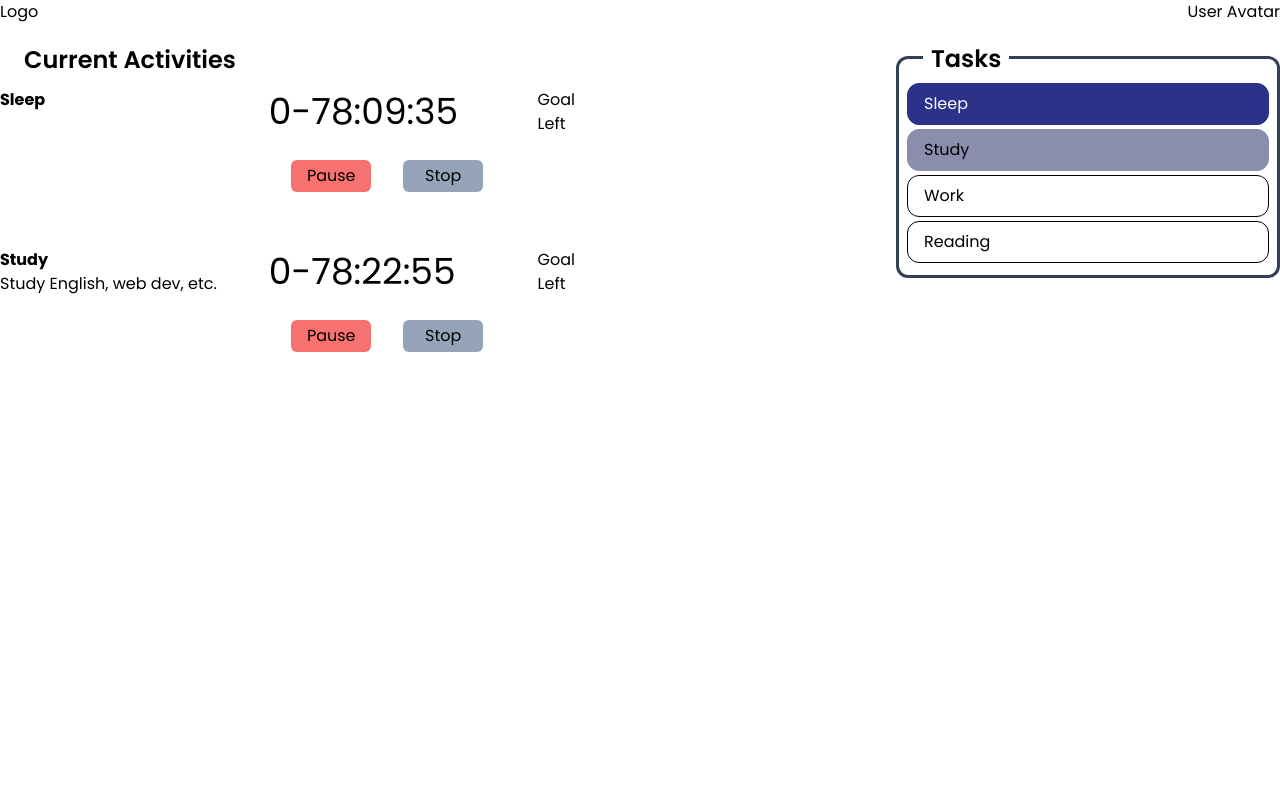
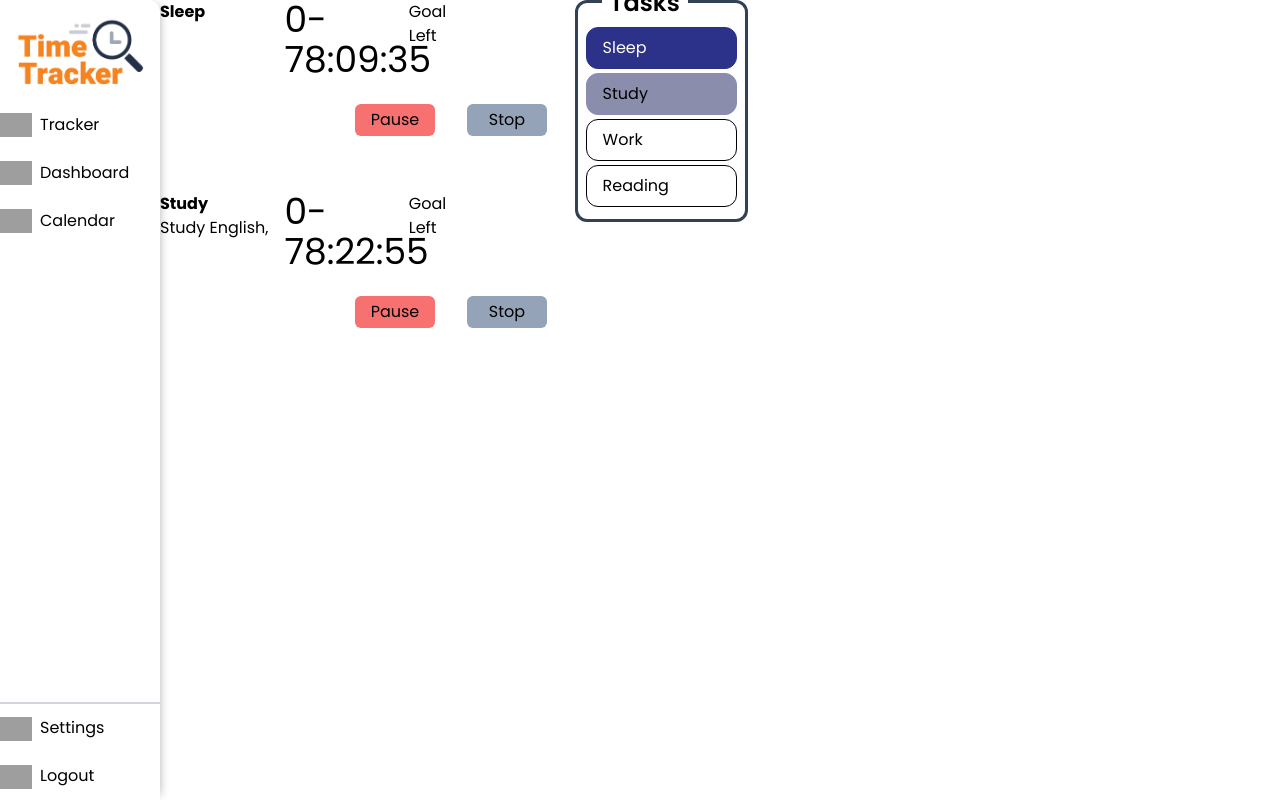
Before and after one commit to cedar314/time-tracker-client, a React (Create React App) app: page / in a window 1280 px wide. Built offline with nearby package versions, Linux system fonts and the light colour scheme; grey boxes are pictures that could not be loaded.

Commit message:
Responsive nav bar

```diff
--- a/src/App.tsx
+++ b/src/App.tsx
@@ -3,7 +3,7 @@ import { BrowserRouter, Routes, Route } from 'react-router-dom'
 
 import AppLayout from 'layouts/AppLayout'
 import Dashboard from 'components/Dashboard'
-import TimeTracker from 'components/TimeTracker'
+import TimeTracker from 'components/tracker/TimeTracker'
 import Login from 'pages/auth/Login'
 import Landing from 'pages/Landing'
 import Register from 'pages/auth/Register'
--- a/src/components/Navbar.tsx
+++ b/src/components/Navbar.tsx
@@ -1,16 +1,116 @@
 import React from 'react'
+import { Link, NavLink } from 'react-router-dom'
+import LogoImg from '../assets/svg/LogoPlaceholder.png'
 
 function Navbar() {
   return (
-    <nav className="sticky flex flex-row">
-      <Logo />
-      <UserAvatar />
+    <>
+      <MobileNav />
+      <SideNav />
+    </>
+  )
+}
+
+function MobileNav() {
+  return (
+    <nav className="fixed w-screen h-[64px] bottom-0 flex item-center justify-evenly bg-gray-900 sm:hidden">
+      <MobileNavLink
+        to="/"
+        iconSrc="https://img.icons8.com/windows/64/ffffff/stopwatch.png"
+      />
+      <MobileNavLink
+        to="dashboard"
+        iconSrc="https://img.icons8.com/ios/50/ffffff/combo-chart--v1.png"
+      />
+      <MobileNavLink
+        to="calendar"
+        iconSrc="https://img.icons8.com/ios/50/ffffff/calendar--v1.png"
+      />
+      <MobileNavLink
+        to="setting"
+        iconSrc="https://img.icons8.com/external-kiranshastry-solid-kiranshastry/64/ffffff/external-user-interface-kiranshastry-solid-kiranshastry-1.png"
+      />
+    </nav>
+  )
+}
+
+function MobileNavLink({ to, iconSrc }: { to: string; iconSrc: string }) {
+  return (
+    <Link className="py-3 w-[25%] active:bg-gray-600" to={to}>
+      <img className="h-full mx-auto" src={iconSrc} />
+    </Link>
+  )
+}
+
+function SideNav() {
+  return (
+    <nav
+      className="shadow-[5px_0px_10px_-5px_rgba(0,0,0,0.3)] border-slate-600 rounded-tr-xl
+      hidden sm:flex flex-col sticky top-0 left-0 w-[160px] h-screen"
+    >
+      <div className="flex flex-col">
+        <Logo />
+        <SideNavLink
+          to="/"
+          iconSrc="https://img.icons8.com/windows/64/585858/stopwatch.png"
+        >
+          Tracker
+        </SideNavLink>
+        <SideNavLink
+          to="dashboard"
+          iconSrc="https://img.icons8.com/ios/50/585858/combo-chart--v1.png"
+        >
+          Dashboard
+        </SideNavLink>
+        <SideNavLink
+          to="calendar"
+          iconSrc="https://img.icons8.com/ios/50/585858/calendar--v1.png"
+        >
+          Calendar
+        </SideNavLink>
+      </div>
+      <div className="flex flex-col mt-auto">
+        <SeparatorLine />
+        <SideNavLink
+          to="setting"
+          iconSrc="https://img.icons8.com/external-kiranshastry-solid-kiranshastry/64/585858/external-user-interface-kiranshastry-solid-kiranshastry-1.png"
+        >
+          Settings
+        </SideNavLink>
+        <SideNavLink
+          to="login"
+          iconSrc="https://img.icons8.com/external-kmg-design-detailed-outline-kmg-design/64/585858/external-logout-real-estate-kmg-design-detailed-outline-kmg-design.png"
+        >
+          Logout
+        </SideNavLink>
+      </div>
     </nav>
   )
 }
 
 function Logo() {
-  return <div>Logo</div>
+  return <img className="mt-4 mb-4 mx-4" src={LogoImg} alt="Logo" />
+}
+
+function SideNavLink({
+  to,
+  iconSrc,
+  children,
+}: {
+  to: string
+  iconSrc: string
+  children: string
+}) {
+  return (
+    <NavLink className="h-10 py-2 my-1 rounded" to={to}>
+      <img className="h-full mx-auto inline mr-2" src={iconSrc} />
+      <span>{children}</span>
+    </NavLink>
+  )
+}
+
+function SeparatorLine() {
+  return <div className="h-[2px] w-full bg-gray-300"></div>
 }
 
 function UserAvatar() {
--- a/src/components/TimeTracker.tsx
+++ b/src/components/tracker/CurrentAcitivities.tsx
@@ -2,12 +2,9 @@ import React, { useState } from 'react'
 import { msTohhmmss } from 'functions/timeConverter'
 import { IActivityType } from 'app/interfaces'
 
-export default function TimeTracker() {
+export default function CurrentActivities() {
   return (
-    <div className="">
-      <h1 className="relative text-2xl font-semibold -top-3 left-6">
-        Current Activities
-      </h1>
+    <div>
       {exampleCurrentActivities.map((activity: IActivityType) => (
         <CurrentActivity key={activity.id}>{activity}</CurrentActivity>
       ))}
--- /dev/null
+++ b/src/components/tracker/TimeTracker.tsx
@@ -0,0 +1,12 @@
+import React from 'react'
+import ActivitiesManager from './ActivitiesManager'
+import CurrentActivities from './CurrentAcitivities'
+
+export default function TimeTracker() {
+  return (
+    <div className="flex flex-col lg:flex-row">
+      <CurrentActivities />
+      <ActivitiesManager />
+    </div>
+  )
+}
--- a/src/layouts/AppLayout.tsx
+++ b/src/layouts/AppLayout.tsx
@@ -1,19 +1,13 @@
 import React from 'react'
 import Navbar from 'components/Navbar'
-import ActivitiesManager from 'components/ActivitiesManager'
 import { Outlet } from 'react-router-dom'
 
 function AppLayout() {
   return (
-    <>
+    <div className="flex flex-row">
       <Navbar />
-      <div className="container mt-8 flex flex-row">
-        <div className="flex-auto">
-          <Outlet />
-        </div>
-        <ActivitiesManager />
-      </div>
-    </>
+      <Outlet />
+    </div>
   )
 }
 
```
Also changed, not shown: src/assets/svg/LogoPlaceholder.png (added), src/components/tracker/ActivitiesManager.tsx (renamed from src/components/ActivitiesManager.tsx).
